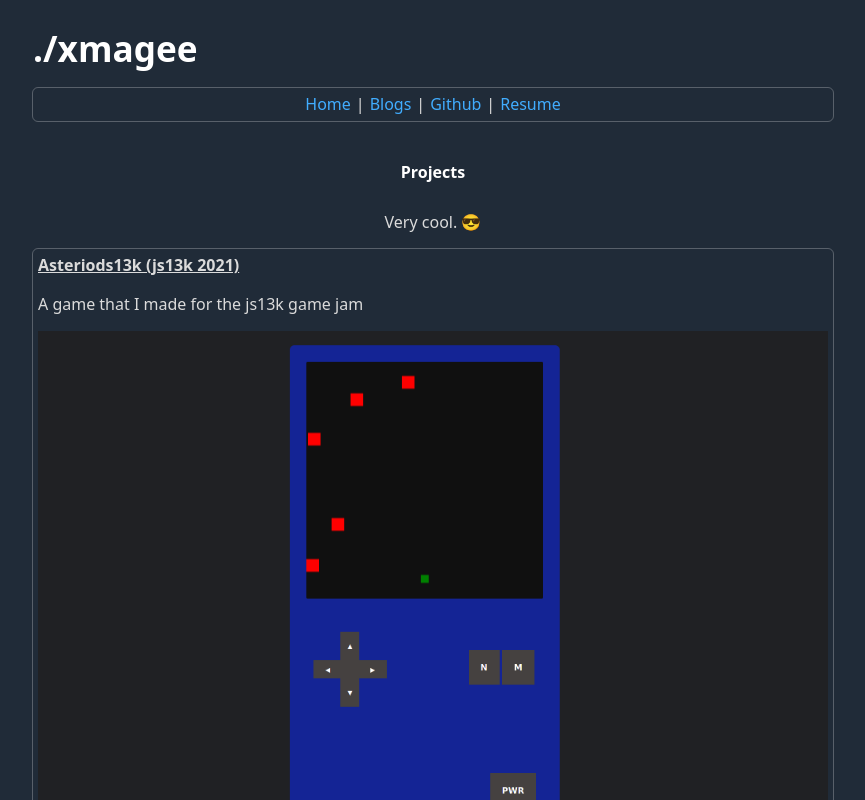
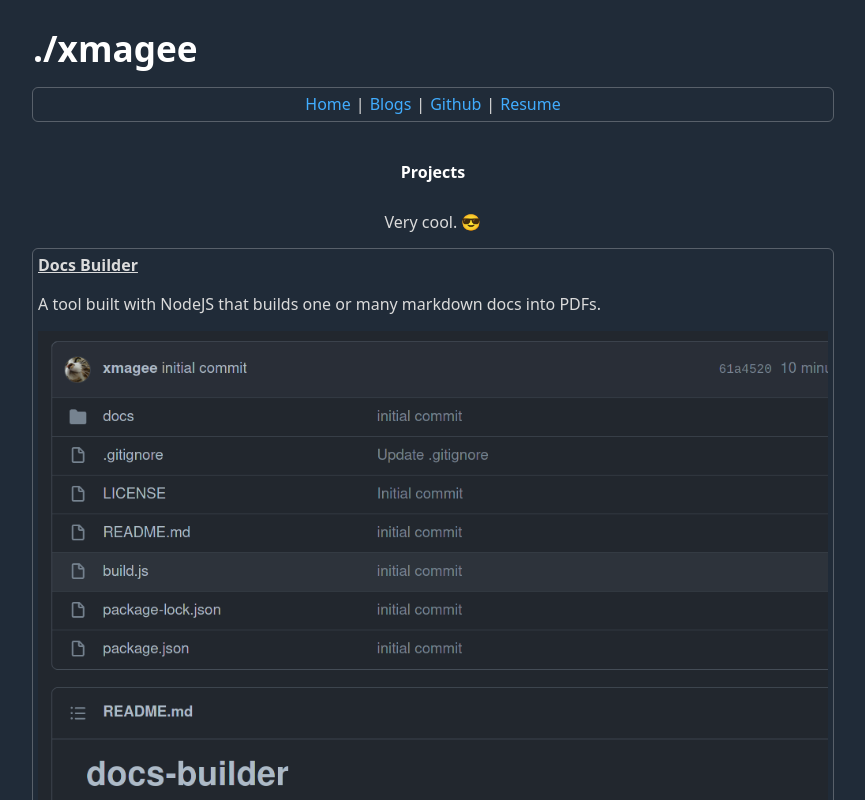
Before and after one commit to xmagee/bl0g, a Next.js app: page / in a window 1280 px wide. Shown: the top 800 px of the page, without its empty margins (207-1072 px from the left). Built offline with nearby package versions, Linux system fonts and the light colour scheme.

Commit message:
Added project: docs-builder

```diff
--- a/assets/index.js
+++ b/assets/index.js
@@ -3,11 +3,13 @@ import react_gists from './react_gists.png'
 import resume_site from './resume_site.png'
 import vscode_theme from './vscode_theme.png'
 import js13k2021 from './13k_2021.png'
+import docs_builder from './docs_builder.png'
 
 export {
     discord_bot,
     react_gists,
     resume_site,
     vscode_theme,
-    js13k2021
+    js13k2021,
+    docs_builder
 }
--- a/pages/index.js
+++ b/pages/index.js
@@ -4,7 +4,8 @@ import {
 	react_gists,
 	resume_site,
 	vscode_theme,
-	js13k2021
+	js13k2021,
+	docs_builder
 } from '../assets'
 
 export default function Home() {
@@ -21,14 +22,14 @@ export default function Home() {
 			</span>
 
 			{[
-				// {
-				// 	title: '',
-				// 	descr: '',
-				// 	image: ,
-				// 	image_alt: '',
-				// 	source: '',
-				// 	demo: ''
-				// },
+				{
+					title: 'Docs Builder',
+					descr: 'A tool built with NodeJS that builds one or many markdown docs into PDFs.',
+					image: docs_builder,
+					image_alt: 'Docs-builder github page.',
+					source: 'https://github.com/xmagee/docs-builder',
+					demo: 'https://github.com/xmagee/docs-builder'
+				},
 				{
 					title: 'Asteriods13k (js13k 2021)',
 					descr: 'A game that I made for the js13k game jam',
```
Also changed, not shown: assets/docs_builder.png (added).
